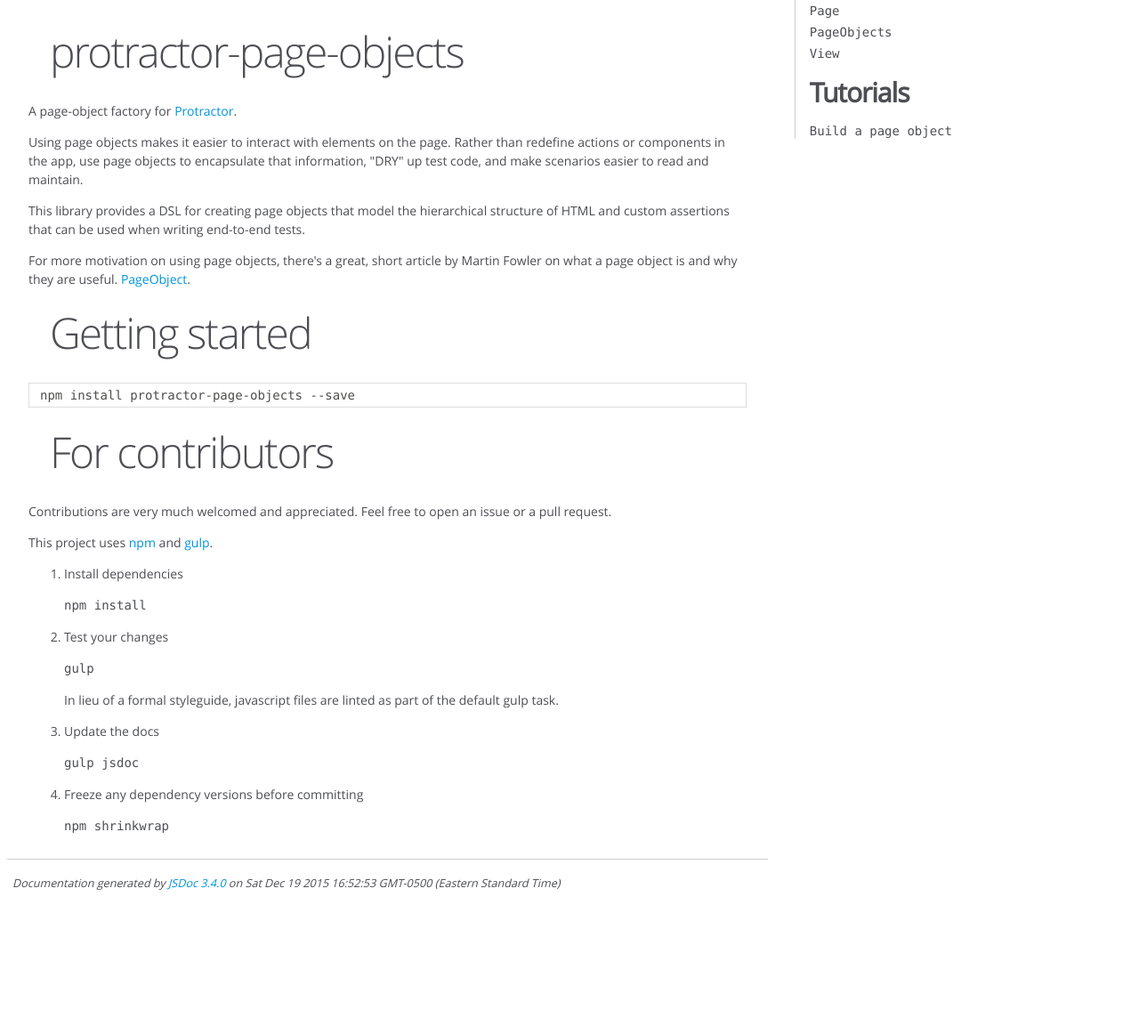
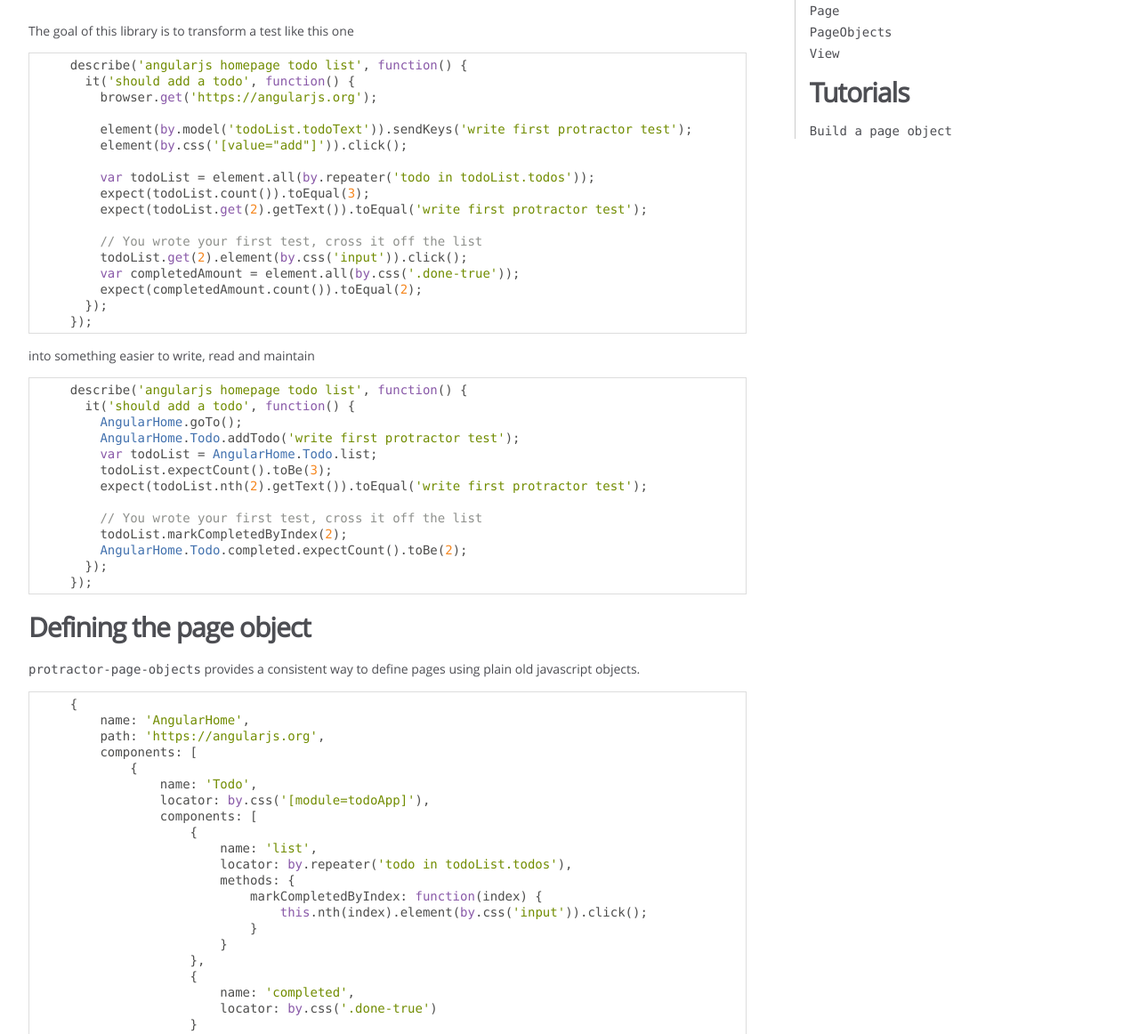
Before and after one commit to digitil/protractor-page-objects, a plain HTML site: page index.html in a window 1280 px wide. Shown: the part 171-1333 px from the top of the page at 89% size. Before the commit the page ends 1188 px from the top, so only its background shows below. Drawn offline with Linux system fonts and the light colour scheme.

Commit message:
Update 2015-12-20T02:55:28.314Z

```diff
--- a/index.html
+++ b/index.html
@@ -43,27 +43,77 @@
 
 
     <section>
-        <article><h1>protractor-page-objects</h1><p>A page-object factory for <a href="http://www.protractortest.org/">Protractor</a>.</p>
-<p>Using page objects makes it easier to interact with elements on the page. Rather than redefine actions or components in the app, use page objects to encapsulate that information, &quot;DRY&quot; up test code, and make scenarios easier to read and maintain. </p>
-<p>This library provides a DSL for creating page objects that model the hierarchical structure of HTML and custom assertions that can be used when writing end-to-end tests.</p>
-<p>For more motivation on using page objects, there's a great, short article by Martin Fowler on what a page object is and why they are useful. <a href="http://martinfowler.com/bliki/PageObject.html">PageObject</a>.</p>
-<h1>Getting started</h1><pre class="prettyprint source"><code>npm install protractor-page-objects --save</code></pre><h1>For contributors</h1><p>Contributions are very much welcomed and appreciated. Feel free to open an issue or a pull request.</p>
-<p>This project uses <a href="https://www.npmjs.com/#getting-started">npm</a> and <a href="https://github.com/gulpjs/gulp/blob/master/docs/getting-started.md">gulp</a>.</p>
-<ol>
-<li><p>Install dependencies</p>
-<p> <code>npm install</code></p>
-</li>
-<li><p>Test your changes</p>
-<p> <code>gulp</code></p>
-<p> In lieu of a formal styleguide, javascript files are linted as part of the default gulp task.</p>
-</li>
-<li><p>Update the docs</p>
-<p> <code>gulp jsdoc</code></p>
-</li>
-<li><p>Freeze any dependency versions before committing</p>
-<p> <code>npm shrinkwrap</code></p>
-</li>
-</ol></article>
+        <article><p>The goal of this library is to transform a test like this one </p>
+<pre class="prettyprint source lang-javascript"><code>    describe('angularjs homepage todo list', function() {
+      it('should add a todo', function() {
+        browser.get('https://angularjs.org');
+
+        element(by.model('todoList.todoText')).sendKeys('write first protractor test');
+        element(by.css('[value=&quot;add&quot;]')).click();
+
+        var todoList = element.all(by.repeater('todo in todoList.todos'));
+        expect(todoList.count()).toEqual(3);
+        expect(todoList.get(2).getText()).toEqual('write first protractor test');
+
+        // You wrote your first test, cross it off the list
+        todoList.get(2).element(by.css('input')).click();
+        var completedAmount = element.all(by.css('.done-true'));
+        expect(completedAmount.count()).toEqual(2);
+      });
+    });</code></pre><p>into something easier to write, read and maintain</p>
+<pre class="prettyprint source lang-javascript"><code>    describe('angularjs homepage todo list', function() {
+      it('should add a todo', function() {
+        AngularHome.goTo();
+        AngularHome.Todo.addTodo('write first protractor test');
+        var todoList = AngularHome.Todo.list;
+        todoList.expectCount().toBe(3);
+        expect(todoList.nth(2).getText()).toEqual('write first protractor test');
+
+        // You wrote your first test, cross it off the list
+        todoList.markCompletedByIndex(2);
+        AngularHome.Todo.completed.expectCount().toBe(2);
+      });
+    });</code></pre><h2>Defining the page object</h2><p><code>protractor-page-objects</code> provides a consistent way to define pages using plain old javascript objects. </p>
+<pre class="prettyprint source lang-javascript"><code>    {
+        name: 'AngularHome',
+        path: 'https://angularjs.org',
+        components: [
+            {
+                name: 'Todo',
+                locator: by.css('[module=todoApp]'),
+                components: [
+                    {
+                        name: 'list',
+                        locator: by.repeater('todo in todoList.todos'),
+                        methods: {
+                            markCompletedByIndex: function(index) {
+                                this.nth(index).element(by.css('input')).click();
+                            }
+                        }
+                    },
+                    {
+                        name: 'completed',
+                        locator: by.css('.done-true')
+                    }
+                ],
+                methods: {
+                    addTodo: function(text) {
+                        this.element(by.model('todoList.todoText'))
+                            .sendKeys(message);
+                        this.element(by.css('[value=&quot;add&quot;]')).click();
+                    }
+                }
+            }
+        ]
+    }</code></pre><h2>Use the object</h2><p>The entrypoint is the <code>PageObjects</code> class. Page definitions are given as arguments to its constructor.</p>
+<pre class="prettyprint source lang-javascript"><code>    // use the object we defined above (as angularHomePage)
+    var app = new PageObjects(angularHomePage);
+    var AngularHome = app.AngularHome;
+
+    describe(function() {
+        // continue with the test we had above
+        ...
+    });</code></pre></article>
     </section>
 
 
@@ -80,7 +130,7 @@
 <br class="clear">
 
 <footer>
-    Documentation generated by <a href="https://github.com/jsdoc3/jsdoc">JSDoc 3.4.0</a> on Sat Dec 19 2015 16:52:53 GMT-0500 (Eastern Standard Time)
+    Documentation generated by <a href="https://github.com/jsdoc3/jsdoc">JSDoc 3.4.0</a> on Sat Dec 19 2015 21:26:08 GMT-0500 (Eastern Standard Time)
 </footer>
 
 <script> prettyPrint(); </script>
```
Also changed, not shown: Component.html (+1 -1 lines), Page.html (+1 -1 lines), PageObjects.html (+1 -1 lines), PageObjects.js.html (+1 -1 lines), View.html (+1 -1 lines), component_component.js.html (+1 -1 lines), component_dsl.js.html (+1 -1 lines), page_dsl.js.html (+1 -1 lines), page_page.js.html (+1 -1 lines), tutorial-build-page.html (+1 -1 lines), typedefs_typedef.js.html (+1 -1 lines), view_dsl.js.html (+1 -1 lines), view_view.js.html (+1 -1 lines).
